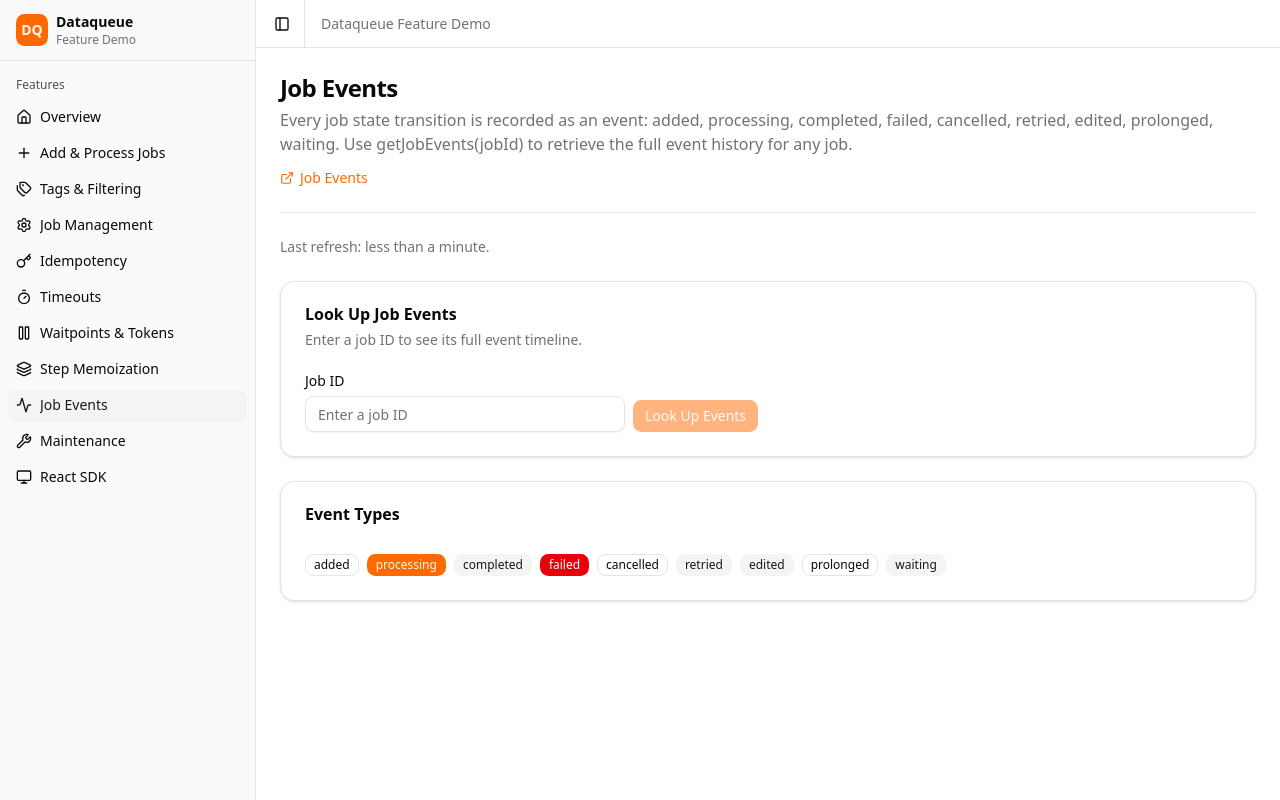
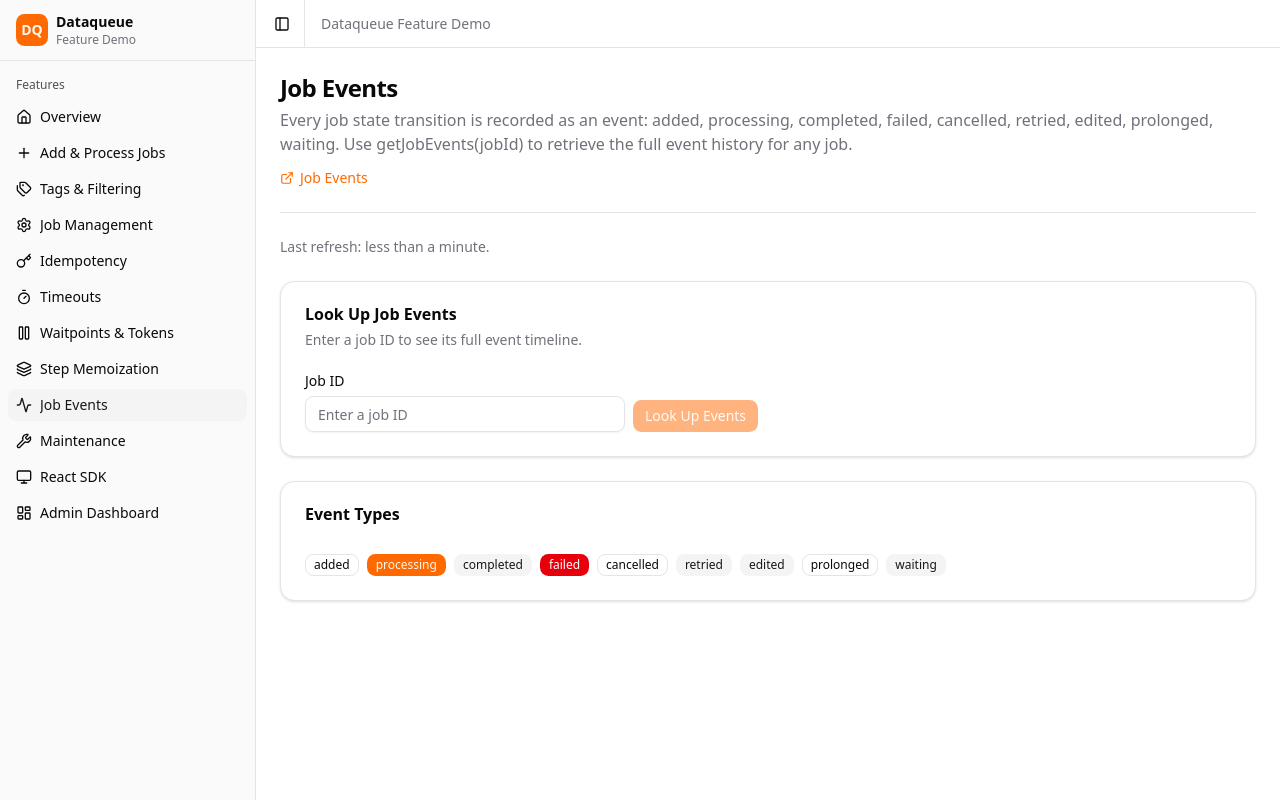
Before and after one commit to nicnocquee/dataqueue, a Next.js app in the folder apps/demo/: page /features/events in a window 1280 px wide. Built offline with nearby package versions, Linux system fonts and the light colour scheme; what async_hooks would draw is missing.

Commit message:
Add admin dashboard link in the demo

```diff
--- a/apps/demo/components/app-sidebar.tsx
+++ b/apps/demo/components/app-sidebar.tsx
@@ -23,6 +23,7 @@
   Activity,
   Wrench,
   Monitor,
+  LayoutDashboard,
 } from 'lucide-react';
 import Link from 'next/link';
 import { usePathname } from 'next/navigation';
@@ -39,6 +40,12 @@
   { title: 'Job Events', href: '/features/events', icon: Activity },
   { title: 'Maintenance', href: '/features/maintenance', icon: Wrench },
   { title: 'React SDK', href: '/features/react-sdk', icon: Monitor },
+  {
+    title: 'Admin Dashboard',
+    href: '/admin/dataqueue',
+    icon: LayoutDashboard,
+    external: true,
+  },
 ];
 
 export function AppSidebar() {
@@ -72,7 +79,12 @@
                         : pathname.startsWith(page.href)
                     }
                   >
-                    <Link href={page.href}>
+                    <Link
+                      href={page.href}
+                      {...(page.external
+                        ? { target: '_blank', rel: 'noopener noreferrer' }
+                        : {})}
+                    >
                       <page.icon className="h-4 w-4" />
                       <span>{page.title}</span>
                     </Link>
```
